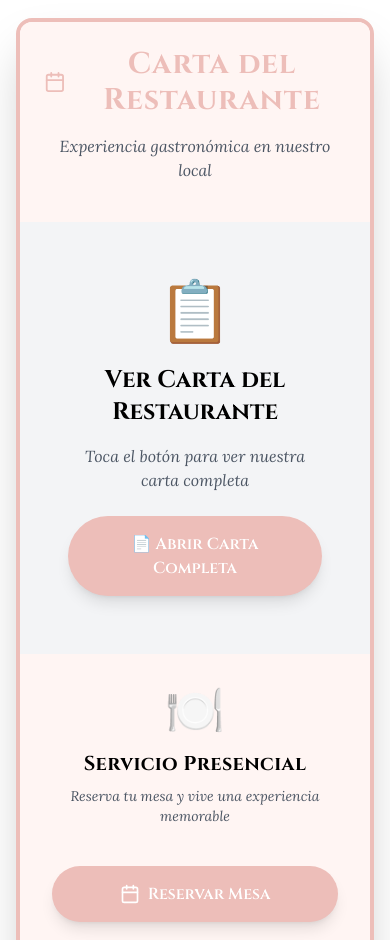
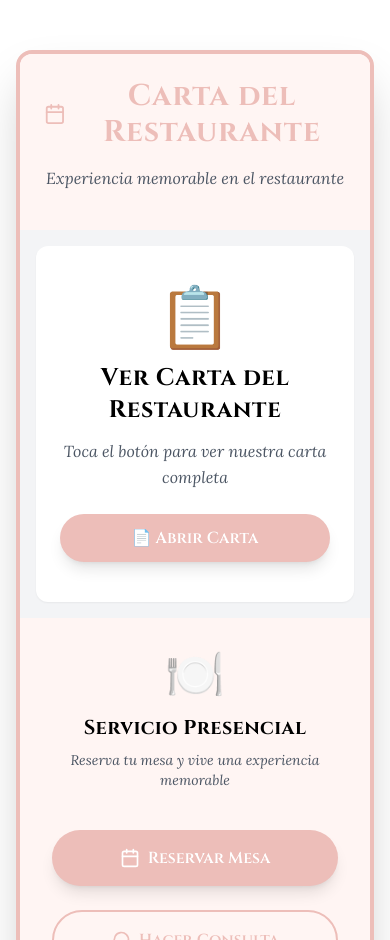
Before and after one commit to majopa2001/alecendra-bakery, a React (Vite) app: page / in a window 390 px wide. Shown: the part 1060-2000 px from the top of the page. Built offline with nearby package versions, Linux system fonts and the light colour scheme.

Commit message:
Update App.jsx

```diff
--- a/src/App.jsx
+++ b/src/App.jsx
@@ -73,7 +73,7 @@ export default function AleCendraLanding() {
               <img
                 src={logoUrl}
                 alt="Ale Cendra Bakery Logo"
-                className="w-40 h-40 md:w-48 md:h-48 rounded-full object-cover"
+                className="w-48 h-48 md:w-60 md:h-60 rounded-full object-contain bg-white p-2"
                 onError={(e) => {
                   e.target.style.display = 'none';
                   e.target.nextSibling.style.display = 'block';
@@ -140,7 +140,7 @@ export default function AleCendraLanding() {
                   className="text-center text-gray-600 mb-4 italic"
                   style={{ fontFamily: "'Lora', serif" }}
                 >
-                  Experiencia gastronómica en nuestro local
+                  Experiencia memorable en el restaurante
                 </p>
               </div>
 
@@ -155,30 +155,32 @@ export default function AleCendraLanding() {
                     />
                   </div>
 
-                  <div className="md:hidden flex flex-col items-center justify-center min-h-[400px] p-8">
-                    <div className="text-6xl mb-6">📋</div>
+                  {/* Versión móvil mejorada */}
+                  <div className="md:hidden flex flex-col items-center text-center py-10 px-6 bg-white rounded-xl shadow-sm">
+                    <div className="text-6xl mb-4">📋</div>
+
                     <h5
-                      className="text-2xl font-bold mb-4 text-center"
+                      className="text-2xl font-bold mb-3 tracking-wide"
                       style={{ fontFamily: "'Cinzel', serif" }}
                     >
                       Ver Carta del Restaurante
                     </h5>
+
                     <p
-                      className="text-gray-600 text-center mb-6 italic"
+                      className="text-gray-600 mb-6 text-base italic leading-relaxed"
                       style={{ fontFamily: "'Lora', serif" }}
                     >
                       Toca el botón para ver nuestra carta completa
                     </p>
 
-                    {/* AQUÍ FALTABA EL <a */}
                     <a
                       href={cartaRestaurante}
                       target="_blank"
                       rel="noopener noreferrer"
-                      className="w-full py-4 px-6 rounded-full font-semibold text-white shadow-lg text-center"
+                      className="w-full max-w-xs py-3 px-4 rounded-full font-semibold text-white shadow-lg text-center text-base"
                       style={{ backgroundColor: '#EDBEB9', fontFamily: "'Cinzel', serif" }}
                     >
-                      📄 Abrir Carta Completa
+                      📄 Abrir Carta
                     </a>
                   </div>
                 </div>
@@ -286,30 +288,32 @@ export default function AleCendraLanding() {
                     />
                   </div>
 
-                  <div className="md:hidden flex flex-col items-center justify-center min-h-[400px] p-8">
-                    <div className="text-6xl mb-6">🎂</div>
+                  {/* Versión móvil mejorada */}
+                  <div className="md:hidden flex flex-col items-center text-center py-10 px-6 bg-white rounded-xl shadow-sm">
+                    <div className="text-6xl mb-4">🎂</div>
+
                     <h5
-                      className="text-2xl font-bold mb-4 text-center"
+                      className="text-2xl font-bold mb-3 tracking-wide"
                       style={{ fontFamily: "'Cinzel', serif" }}
                     >
                       Ver Carta de Pedidos
                     </h5>
+
                     <p
-                      className="text-gray-600 text-center mb-6 italic"
+                      className="text-gray-600 mb-6 text-base italic leading-relaxed"
                       style={{ fontFamily: "'Lora', serif" }}
                     >
                       Toca el botón para ver todas nuestras opciones personalizadas
                     </p>
 
-                    {/* AQUÍ TAMBIÉN FALTABA EL <a */}
                     <a
                       href={cartaPedidos}
                       target="_blank"
                       rel="noopener noreferrer"
-                      className="w-full py-4 px-6 rounded-full font-semibold text-white shadow-lg text-center"
+                      className="w-full max-w-xs py-3 px-4 rounded-full font-semibold text-white shadow-lg text-center text-base"
                       style={{ backgroundColor: '#EDBEB9', fontFamily: "'Cinzel', serif" }}
                     >
-                      📄 Abrir Carta Completa
+                      📄 Abrir Carta
                     </a>
                   </div>
                 </div>
```
